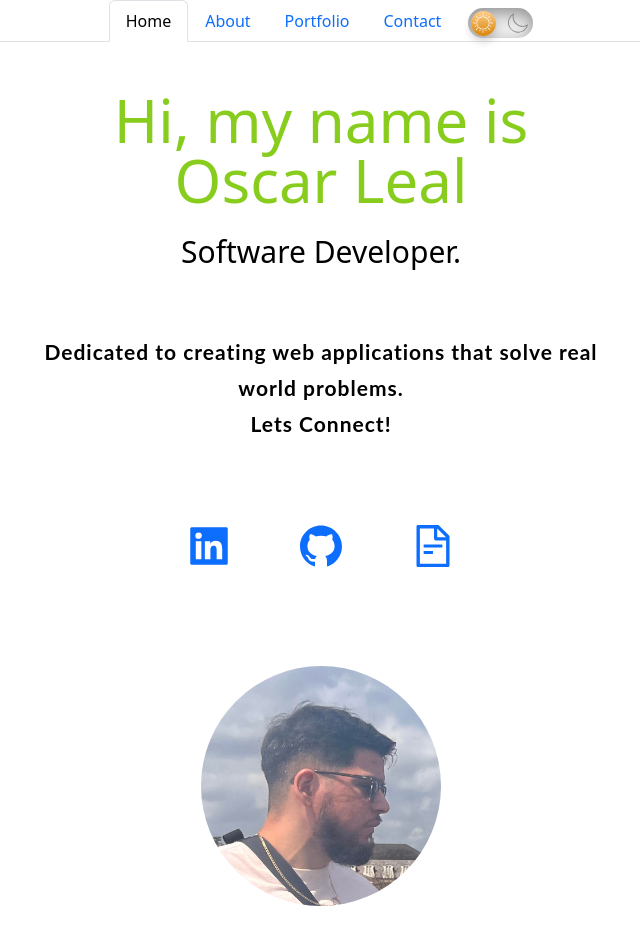
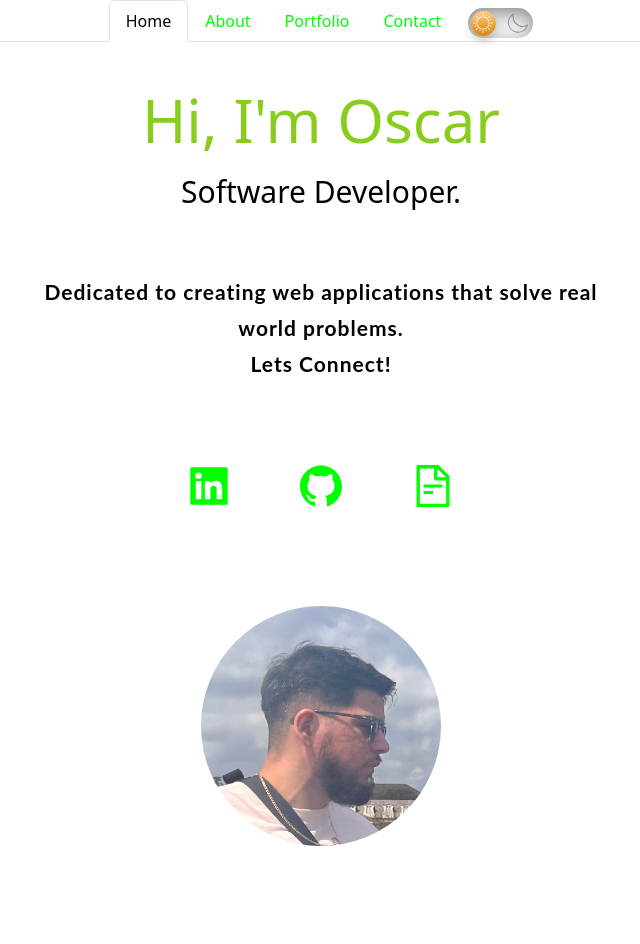
Before and after one commit to Oscarl214/React-Portfolio, a React (Create React App) app: page / in a window 1280 px wide. Shown: the whole page, without its empty margins (319-959 px from the left). After the commit the page ends 886 px from the top, so only its background shows below. Built offline with nearby package versions, Linux system fonts and the light colour scheme; what tw-elements would draw is missing.

Commit message:
added footer to about page

```diff
--- a/src/App.js
+++ b/src/App.js
@@ -2,6 +2,7 @@ import React from "react";
 import PortfolioContainer from "./components/PortfolioContainer";
 import "./styles/app.css";
 import { useState, useEffect } from "react";
+import Footer from "./components/Footer";
 const App = () => (
   <div className="App-header">
     <PortfolioContainer />
--- a/src/components/NavTabs.js
+++ b/src/components/NavTabs.js
@@ -4,8 +4,8 @@ import DarkMode from "../components/DarkMode/DarkMode";
 // We assign them to their own variable names
 function NavTabs({ currentPage, handlePageChange }) {
   return (
-    <div className="nav-container">
-      <ul className="nav bg-transparent nav-tabs items-center justify-center">
+    <div className="nav-container ">
+      <ul className="nav navtabs bg-transparent nav-tabs items-center justify-center">
         <li className=" nav-item ">
           <a
             href="#home"
--- a/src/components/pages/About.js
+++ b/src/components/pages/About.js
@@ -66,9 +66,9 @@ useEffect(() => {
         <div
         >
           {currentBio && <BioCard bio={currentBio} />}
+          <Footer/>
         </div>
       </div>
-      {/* <div><Footer/></div> */}
 </div>
   );
 }
--- a/src/components/pages/Home.js
+++ b/src/components/pages/Home.js
@@ -23,7 +23,7 @@ export default function Home() {
   return (
     <div className="text-center p-10 py-10 ">
       <h2 className=" animate-pulse text-5xl py-2 text-lime-500 font-medium dark:text-teal-400 md:text-6xl">
-        Hi, my name is <br></br>Oscar Leal
+        Hi, I'm Oscar
       </h2>
 
       <h3 className="text-2xl py-2 dark:text-white md:text-3xl">
@@ -48,6 +48,7 @@ export default function Home() {
           title="Github"
           target="_blank"
           alt="Github"
+          className="decoration-none"
         >
           <AiFillGithub />
         </a>
@@ -61,13 +62,19 @@ export default function Home() {
           <AiOutlineFileText />
         </a>
       </div>
-      <div className="mx-auto bg-gradient-to-b from-blue-300-500 rounded-full w-60 h-60 relative overflow-hidden mt-20 md:h-100 md:w-100">
+        <div className="nav-container">
+
+      <div className=" mx-auto bg-gradient-to-b from-blue-300-500 rounded-full w-60 h-60 relative overflow-hidden mt-20 md:h-100 md:w-100">
+
+
         <img
           src="/Me.jpeg"
           alt="myavator"
           className="w-full h-full object-cover"
-        />
+          />
+          </div>
+          </div>
       </div>
-    </div>
+
   );
 }
--- a/src/components/pages/Portfolio.js
+++ b/src/components/pages/Portfolio.js
@@ -36,7 +36,7 @@ export default function Projects() {
           <button
             key={project.id}
             onClick={() => handleSetCurrentProject(project.id)}
-            className=" bg-lime-400 hover:bg-blue-400 text-blue font-bold py-2 px-4 border border-blue-700 rounded "
+            className=" bg-lime-600 hover:bg-blue-400 text-blue font-bold py-2 px-4 border border-blue-700 rounded "
           >
             {project.title}
           </button>
--- a/src/styles/index.css
+++ b/src/styles/index.css
@@ -11,11 +11,11 @@
   --card_color: black;
   --text_color: black;
 
-  --clr-1: lime;
-  --clr-2: white;
-  --clr-3: #2d8f85;
-  --clr-4: #429512;
-  --clr-5: #073438;
+  --clr-1: #D4FECC;
+  --clr-2: #A9FF99;
+  --clr-3: #53FF33;
+  --clr-4: #20CC00;
+  --clr-5: #189900;
 }
 
 [data-theme="dark"] {
@@ -113,3 +113,18 @@ p {
     --gradient-angle: 360deg;
   }
 }
+
+.links a {
+  color: lime;
+}
+
+.navtabs a {
+  color:lime;
+}
+
+.footer {
+  /* Position the footer at the bottom of the container */
+  position: absolute;
+  bottom: 0;
+  width: 100%; /* Make sure the footer spans the full width */
+}
```
